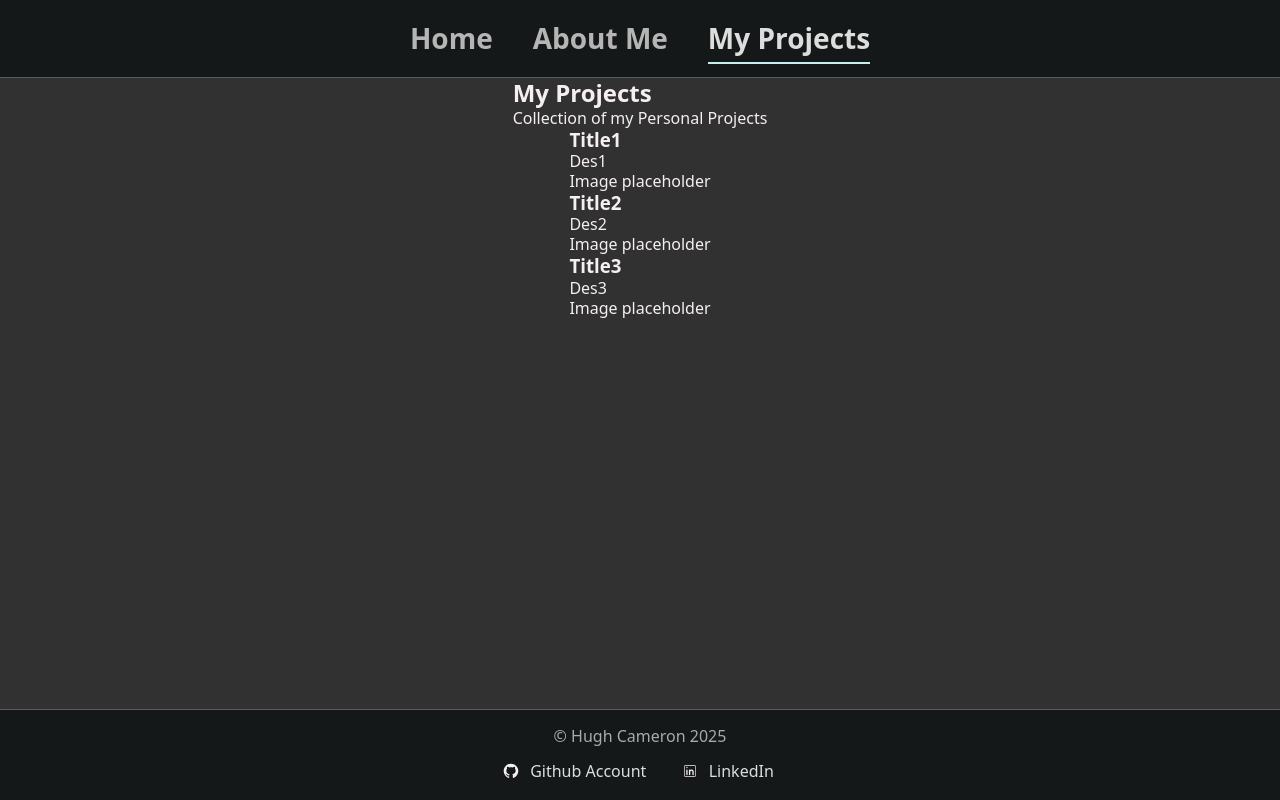
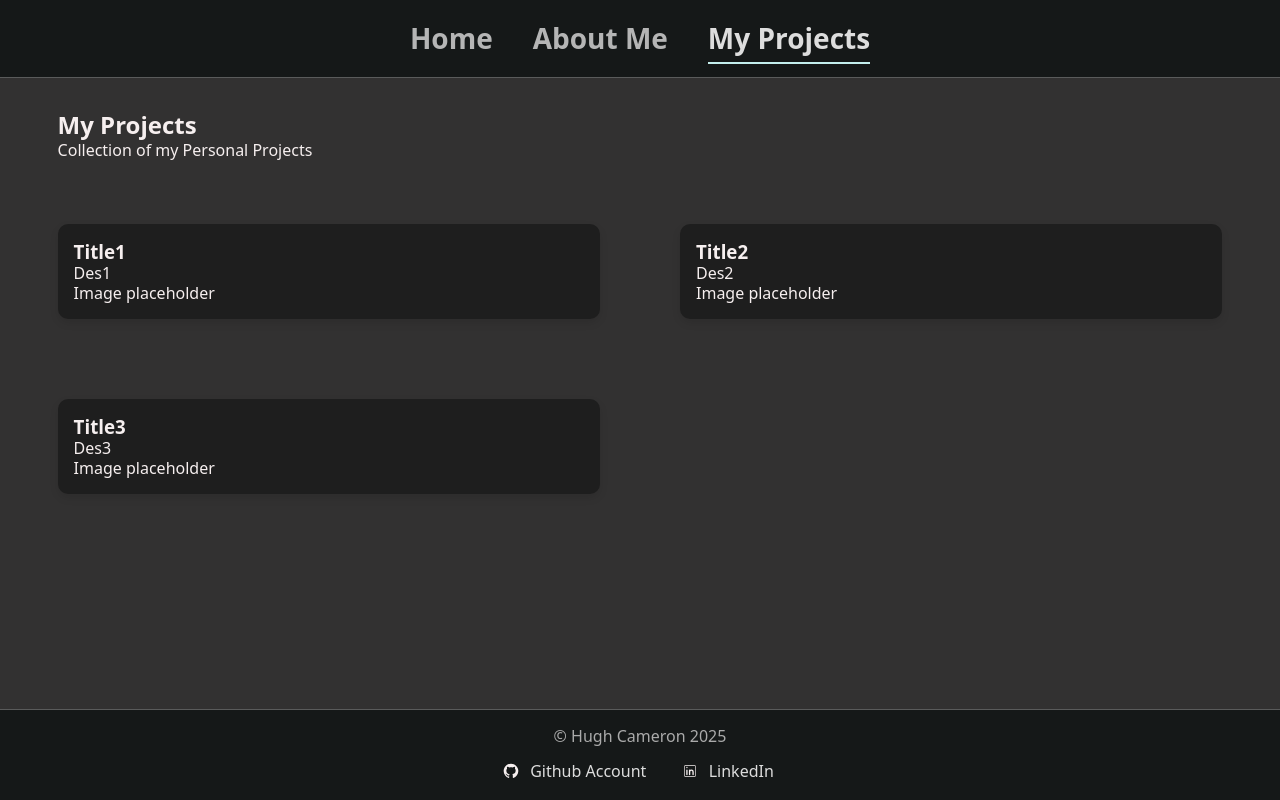
Before and after one commit to AeonianTest/AeonianTest.github.io, a React (Vite) app: page /#/projects in a window 1280 px wide. Built offline with nearby package versions, Linux system fonts and the light colour scheme.

Commit message:
Working on projects grid

```diff
--- a/src/css/pages/Projects.css
+++ b/src/css/pages/Projects.css
@@ -6,3 +6,29 @@
     height: 100%;
     width: 100%
 }
+
+.ProjectsHeader {
+    width: 100%;
+    padding: 2rem;
+}
+
+.ProjectsGrid {
+    display: grid;
+    grid-template-columns: repeat(2, 1fr);
+
+    gap: 5rem;
+    padding: 2rem;
+    width: 100%;
+    box-sizing: border-box;
+}
+
+.ProjectCard {
+    display: flex;
+    flex-direction: column;
+    justify-content: space-between;
+
+    background-color: #1e1e1e;
+    padding: 1rem;
+    border-radius: 10px;
+    box-shadow: 0 4px 8px rgba(0,0,0,0.1);
+}
--- a/src/pages/Projects.tsx
+++ b/src/pages/Projects.tsx
@@ -3,7 +3,7 @@ import React from 'react';
 
 // Model for an image and its data
 interface ProjectImage {
-    url: string;
+    path: string;
     altText: string;
 }
 
@@ -26,7 +26,12 @@ const Projects: React.FC = () => {
             title: "Title1",
             description: "Des1",
             techStack: ["Tech1"],
-            repoLink: "https://location.com"
+            repoLink: "https://location.com",
+            liveLink: "Website link",
+            projectImage: {
+                path: "/path/to/image",
+                altText: "Description of the image"
+            }
         },
         {
             id: 2,
```
